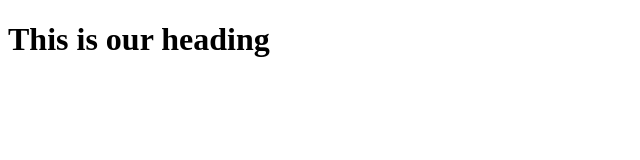
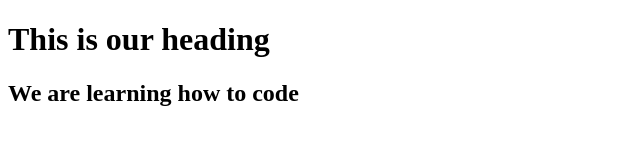
Before and after one commit to dr-winner/first_meet-up-demo, a plain HTML site: page index.html in a window 1280 px wide. Shown: the whole page, without its empty margins (0-640 px from the left). Drawn offline with Linux system fonts and the light colour scheme.

Commit message:
Modified index file

```diff
--- a/index.html
+++ b/index.html
@@ -7,5 +7,6 @@
 </head>
 <body>
     <h1>This is our heading</h1>
+    <h2>We are learning how to code</h2>
 </body>
 </html>
```
